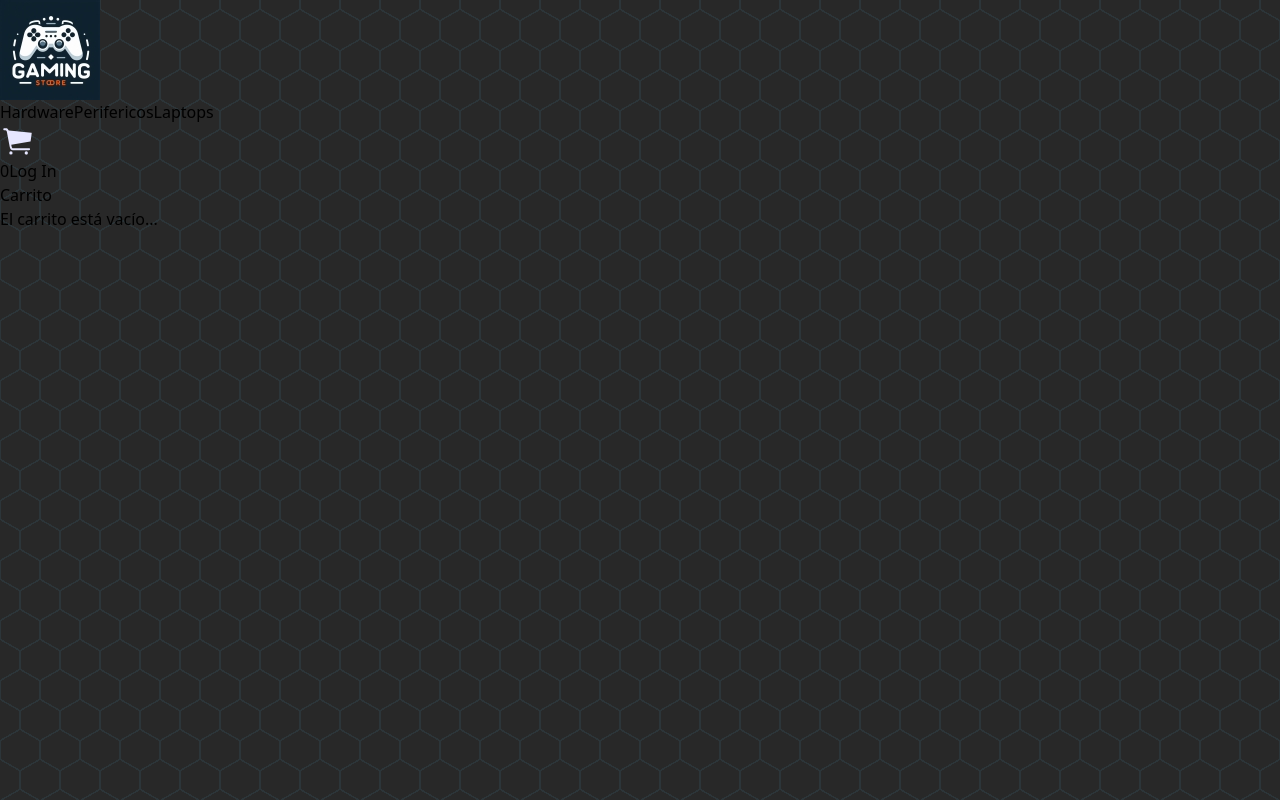
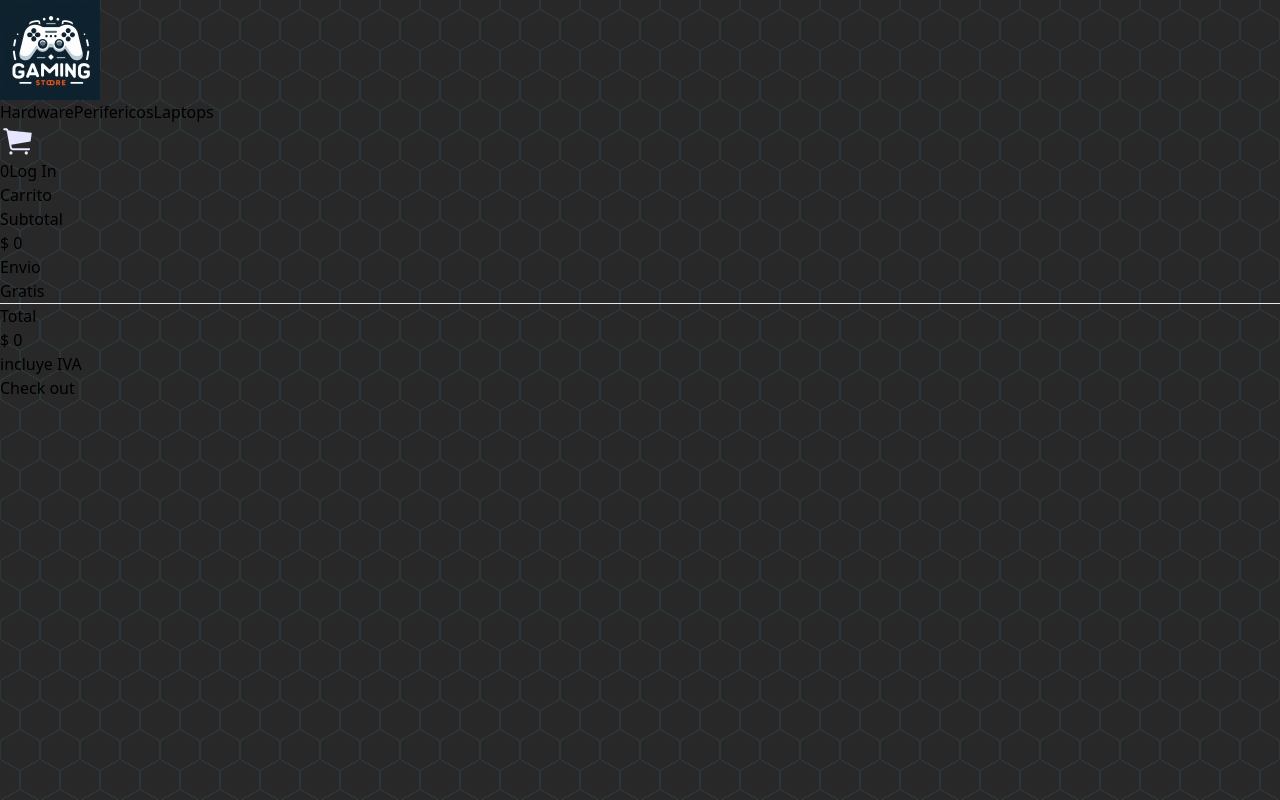
Before and after one commit to nicolas-sebastiani/proyectofinalreact-sebastiani, a React (Vite) app in the folder gaming-store2/: page /cart in a window 1280 px wide. Built offline with nearby package versions, Linux system fonts and the light colour scheme.

Commit message:
cart2 done

```diff
--- a/gaming-store2/src/App.jsx
+++ b/gaming-store2/src/App.jsx
@@ -3,6 +3,7 @@ import ItemListContainer from './components/ItemListContainer/ItemListContainer'
 import ItemDetailContainer from './components/ItemListContainer/ItemDetailContainer'
 import Login from './components/pages/Login'
 import Cart from './components/pages/Cart'
+import Cart2 from './components/pages/Cart2'
 import CheckOut from './components/pages/CheckOut'
 import "./styles.css"
 import { BrowserRouter, Routes, Route } from 'react-router-dom'
@@ -19,7 +20,8 @@ export default function App() {
               <Route path="/:category" element={<ItemListContainer/>}/>
               <Route path="/item/:id" element={<ItemDetailContainer/>} />
               <Route path="/login" element={<Login/>}/>
-              <Route path="/cart" element={<Cart/>}/>
+              {/* <Route path="/cart" element={<Cart/>}/> */}
+              <Route path="/cart" element={<Cart2/>}/>
               <Route path="/checkout" element={<CheckOut/>}/>
             </Routes>
           </BrowserRouter>
--- a/gaming-store2/src/components/Header/Navbar.jsx
+++ b/gaming-store2/src/components/Header/Navbar.jsx
@@ -18,7 +18,7 @@ export default function Navbar() {
                     <div className="place-items-end h-full flex">
                         <CartWitged/>
                         <Link to="/login"
-                        className="px-4 py-2 text-xs font-bold text-white uppercase transition-all duration-150 bg-slate-950 rounded shadow outline-none active:bg-slate-650 hover:border-gray-300 focus:outline-none ease">
+                        className="px-4 py-2 text-xs font-bold text-white uppercase transition-all duration-150 bg-slate-950 rounded shadow outline-none active:bg-slate-650 hover:bg-slate-800 focus:outline-none ease">
                         Log In
                         </Link>
                     </div>
--- a/gaming-store2/src/components/ItemListContainer/Item.jsx
+++ b/gaming-store2/src/components/ItemListContainer/Item.jsx
@@ -13,7 +13,7 @@ export default function Item({producto}) {
                                 <Link to={`/item/${producto.id}`}>
                                     <img
                                         src={producto.image}
-                                        alt="card-image" className="object-scale-down w-full h-full transition-all hover:scale-105"
+                                        alt="card-image" className="object-scale-down w-full h-full transition duration-500 hover:scale-105"
                                     />
                                 </Link>
                             </div>
--- a/gaming-store2/src/components/ItemListContainer/ItemDetail.jsx
+++ b/gaming-store2/src/components/ItemListContainer/ItemDetail.jsx
@@ -27,7 +27,7 @@ const ItemDetail = ( {item} ) => {
                         <div className="relative mx-4 mt-4 overflow-hidden text-gray-700 bg-gray-500 bg-clip-border rounded-xl h-96">
                             <img
                                 src={item.image}
-                                alt="card-image" className="object-cover object-top w-full h-full transition-all hover:scale-105" />
+                                alt="card-image" className="object-cover object-top w-full h-full transition duration-500 hover:scale-105" />
                         </div>
                         <div className="p-6">
                             <div className="flex items-center justify-between mb-2">
--- a/gaming-store2/src/components/pages/Cart2.jsx
+++ b/gaming-store2/src/components/pages/Cart2.jsx
@@ -1,80 +1,74 @@
-import React from 'react'
 import { useContext } from 'react'
+import { CartContext } from "../../context/CartContext"
 import { Link } from 'react-router-dom'
 
 const Cart2 = () => {
+
+    const { carrito, precioTotal, vaciarCarrito, removeItem } = useContext(CartContext)
+
     return (
-            <div className="h-screen bg-gray-100 pt-20">
-            <h1 className="mb-10 text-center text-2xl font-bold">Cart Items</h1>
-            <div className="mx-auto max-w-5xl justify-center px-6 md:flex md:space-x-6 xl:px-0">
-            <div className="rounded-lg md:w-2/3">
-                <div className="justify-between mb-6 rounded-lg bg-white p-6 shadow-md sm:flex sm:justify-start">
-                <img src="https://images.unsplash.com/photo-1515955656352-a1fa3ffcd111?ixlib=rb-4.0.3&ixid=MnwxMjA3fDB8MHxwaG90by1wYWdlfHx8fGVufDB8fHx8&auto=format&fit=crop&w=1170&q=80" alt="product-image" className="w-full rounded-lg sm:w-40" />
+        <div className="h-screen pt-20">
+            <h1 className="mb-10 text-center text-5xl font-mono text-gray-200">Carrito</h1>
+            <div className="flex flex-col md:flex-row md:justify-between md:mx-10">
+                <div className="md:w-2/3">
+                    {carrito.map((prod) => (
+                        <div key={prod.id} className="mx-auto max-w-5xl justify-center px-6 md:space-x-6 xl:px-0">
+                            <div className="rounded-lg md:w-full">
+                                <div className="justify-between mb-6 rounded-lg bg-[#0d212e] p-6 shadow-md sm:flex sm:justify-start">
+                                    <img src={prod.image} alt="product-image" className="w-full rounded-lg sm:w-40 hover:scale-105 transitio duration-300" />
                                     <div className="sm:ml-4 sm:flex sm:w-full sm:justify-between">
                                         <div className="mt-5 sm:mt-0">
-                    <h2 className="text-lg font-bold text-gray-900">Nike Air</h2>
-                    <p className="mt-1 text-xs text-gray-700">36EU - 4US</p>
+                                            <h2 className="text-lg font-bold text-gray-200">{prod.brand}</h2>
+                                            <h2 className="text-lg font-bold text-gray-200">{prod.product_name}</h2>
+                                            <p className="mt-1 text-sm text-gray-300">{prod.description}</p>
+                                            <p className="text-sm mt-5 text-gray-300">Cantidad: {prod.cantidad} x ${prod.price}</p>
                                         </div>
-                    <div className="mt-4 flex justify-between sm:space-y-6 sm:mt-0 sm:block sm:space-x-6">
-                    <div className="flex items-center border-gray-100">
-                        <span className="cursor-pointer rounded-l bg-gray-100 py-1 px-3.5 duration-100 hover:bg-blue-500 hover:text-blue-50"> - </span>
-                        <input className="h-8 w-8 border bg-white text-center text-xs outline-none" type="number" value="2" min="1" />
-                        <span className="cursor-pointer rounded-r bg-gray-100 py-1 px-3 duration-100 hover:bg-blue-500 hover:text-blue-50"> + </span>
-                    </div>
-                    <div className="flex items-center space-x-4">
-                        <p className="text-sm">259.000 ₭</p>
-                        <svg xmlns="http://www.w3.org/2000/svg" fill="none" viewBox="0 0 24 24" stroke-width="1.5" stroke="currentColor" className="h-5 w-5 cursor-pointer duration-150 hover:text-red-500">
-                        <path stroke-linecap="round" stroke-linejoin="round" d="M6 18L18 6M6 6l12 12" />
-                        </svg>
-                    </div>
-                    </div>
-                </div>
-                </div>
-                <div className="justify-between mb-6 rounded-lg bg-white p-6 shadow-md sm:flex sm:justify-start">
-                <img src="https://images.unsplash.com/photo-1587563871167-1ee9c731aefb?ixlib=rb-4.0.3&ixid=MnwxMjA3fDB8MHxwaG90by1wYWdlfHx8fGVufDB8fHx8&auto=format&fit=crop&w=1131&q=80" alt="product-image" className="w-full rounded-lg sm:w-40" />
-                <div className="sm:ml-4 sm:flex sm:w-full sm:justify-between">
-                    <div className="mt-5 sm:mt-0">
-                    <h2 className="text-lg font-bold text-gray-900">Nike Air Max 2019</h2>
-                    <p className="mt-1 text-xs text-gray-700">36EU - 4US</p>
-                    </div>
-                    <div className="mt-4 flex justify-between im sm:space-y-6 sm:mt-0 sm:block sm:space-x-6">
-                    <div className="flex items-center border-gray-100">
-                        <span className="cursor-pointer rounded-l bg-gray-100 py-1 px-3.5 duration-100 hover:bg-blue-500 hover:text-blue-50"> - </span>
-                        <input className="h-8 w-8 border bg-white text-center text-xs outline-none" type="number" value="2" min="1" />
-                        <span className="cursor-pointer rounded-r bg-gray-100 py-1 px-3 duration-100 hover:bg-blue-500 hover:text-blue-50"> + </span>
-                    </div>
-                    <div className="flex items-center space-x-4">
-                        <p className="text-sm">259.000 ₭</p>
-                        <svg xmlns="http://www.w3.org/2000/svg" fill="none" viewBox="0 0 24 24" stroke-width="1.5" stroke="currentColor" className="h-5 w-5 cursor-pointer duration-150 hover:text-red-500">
-                        <path stroke-linecap="round" stroke-linejoin="round" d="M6 18L18 6M6 6l12 12" />
-                        </svg>
+                                            <div className="flex items-center space-x-4 justify-around space-y-4 ">
+                                                <button className='text-red-500 transition duration-300 hover:scale-105' onClick={() => removeItem(prod.id)}>
+                                                    ELIMINAR
+                                                </button>
                                             </div>
                                     </div>
                                 </div>
                             </div>
                         </div>
-            <div className="mt-6 h-full rounded-lg border bg-white p-6 shadow-md md:mt-0 md:w-1/3">
+                    ))}
+                </div>
+                <div className="mt-6 h-full rounded-lg border bg-[#0d212e] p-6 shadow-md md:w-1/3 md:mt-0">
                     <div className="mb-2 flex justify-between">
-                <p className="text-gray-700">Subtotal</p>
-                <p className="text-gray-700">$129.99</p>
+                        <p className="text-gray-200">Subtotal</p>
+                        <p className="text-gray-200">{new Intl.NumberFormat('es-AR', {
+                            style: 'currency',
+                            currency: 'ARS',
+                            minimumFractionDigits: 0,
+                            maximumFractionDigits: 0,
+                        }).format(precioTotal())}</p>
                     </div>
                     <div className="flex justify-between">
-                <p className="text-gray-700">Shipping</p>
-                <p className="text-gray-700">$4.99</p>
+                        <p className="text-gray-300">Envio</p>
+                        <p className="text-green-500">Gratis</p>
                     </div>
                     <hr className="my-4" />
                     <div className="flex justify-between">
-                <p className="text-lg font-bold">Total</p>
-                <div className="">
-                    <p className="mb-1 text-lg font-bold">$134.98 USD</p>
-                    <p className="text-sm text-gray-700">including VAT</p>
+                        <p className="text-lg font-bold text-gray-200">Total</p>
+                        <div className="text-gray-200">
+                            <p className="mb-1 text-lg font-bold">{new Intl.NumberFormat('es-AR', {
+                            style: 'currency',
+                            currency: 'ARS',
+                            minimumFractionDigits: 0,
+                            maximumFractionDigits: 0,
+                        }).format(precioTotal())}</p>
+                            <p className="text-sm text-gray-200">incluye IVA</p>
                         </div>
                     </div>
-                <button className="mt-6 w-full rounded-md bg-blue-500 py-1.5 font-medium text-blue-50 hover:bg-blue-600">Check out</button>
+                    <Link to="/checkout">
+                        <button className="mt-6 w-full rounded-md bg-slate-950 py-1.5 font-medium text-blue-50 hover:bg-slate-800">Check out</button>
+                    </Link>
                 </div>
             </div>
         </div>
-    )
+    );
+
 }
 
 export default Cart2
```
Also changed, not shown: gaming-store2/src/components/pages/Login.jsx (+10 -4 lines). Lines whose indentation alone changed are shown as unchanged.
